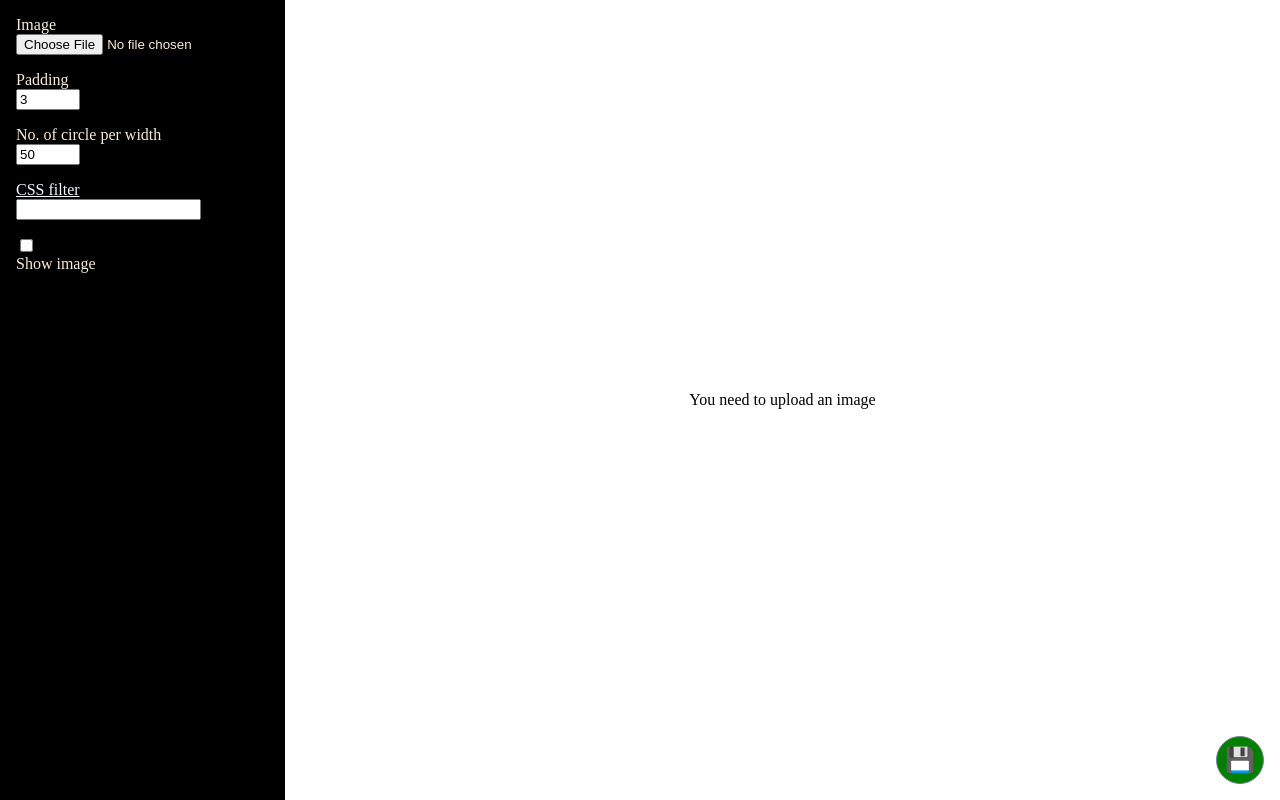
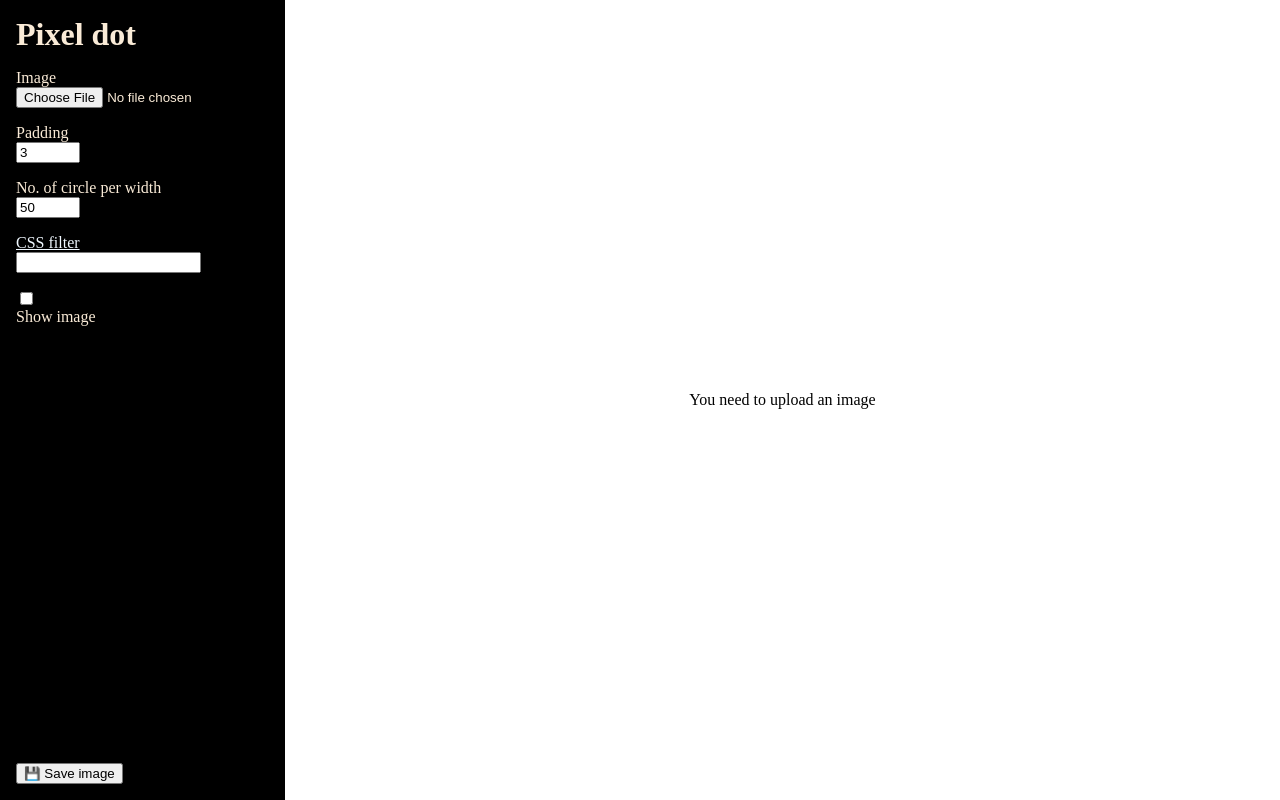
Before and after one commit to madeindjs/pixel-dot, a website built with Vite: page index.html in a window 1280 px wide. Built offline with nearby package versions, Linux system fonts and the light colour scheme.

Commit message:
improve design

```diff
--- a/index.html
+++ b/index.html
@@ -8,6 +8,10 @@
   </head>
   <body>
     <div id="toolbar" class="toolbar">
+      <div class="toolbar__header">
+        <h1>Pixel dot</h1>
+      </div>
+      <div class="toolbar__settings">
         <label for="imageInput">
           Image
           <input id="imageInput" type="file" accept="image/*" />
@@ -38,7 +42,10 @@
           <input type="checkbox" id="showOriginalImage" />
           Show image
         </label>
-      <button id="saveImage" title="save image">💾</button>
+      </div>
+      <div class="toolbar_bottom">
+        <button id="saveImage" title="save image">💾 Save image</button>
+      </div>
     </div>
     <main id="app"></main>
     <script type="module" src="/main.js"></script>
--- a/style.css
+++ b/style.css
@@ -1,27 +1,44 @@
+:root {
+  --colors-bg-toolbar: black;
+  --unit: 1rem;
+}
+
 body {
   margin: 0;
-
   display: grid;
   grid-template-columns: auto 1fr;
-
   height: 100vh;
-
   overflow: hidden;
 }
 
 .toolbar {
-  background-color: black;
+  background-color: var(--colors-bg-toolbar);
   padding: 1rem;
+  color: antiquewhite;
+  gap: var(--unit);
 
+  display: grid;
+  grid-template-rows: auto 1fr auto;
+}
+
+.toolbar__header h1 {
+  font-size: 2rem;
+  margin-top: 0;
+  margin-bottom: 0;
+}
+
+.toolbar__settings {
   display: flex;
   flex-direction: column;
-  gap: 1rem;
+  gap: var(--unit);
   flex-wrap: wrap;
+}
+
+.toolbar__bottom {
 }
 
 .toolbar label {
   display: block;
-  color: antiquewhite;
 }
 
 .toolbar a {
@@ -47,15 +64,15 @@ img {
   max-width: 100%;
 }
 
-#saveImage {
-  position: fixed;
-  bottom: 1rem;
-  right: 1rem;
-  height: 3rem;
-  width: 3rem;
-  border-radius: 50%;
-  border: 1px solid slategrey;
-  background-color: green;
-  font-size: 1.5rem;
-  cursor: pointer;
+@media (max-width: 800px) {
+  body {
+    grid-template-columns: none;
+    grid-template-rows: auto 1fr;
+  }
+
+  .toolbar {
+    display: grid;
+    grid-template-rows: none;
+    grid-template-columns: auto 1fr auto;
+  }
 }
```
Lines whose indentation alone changed are shown as unchanged.
